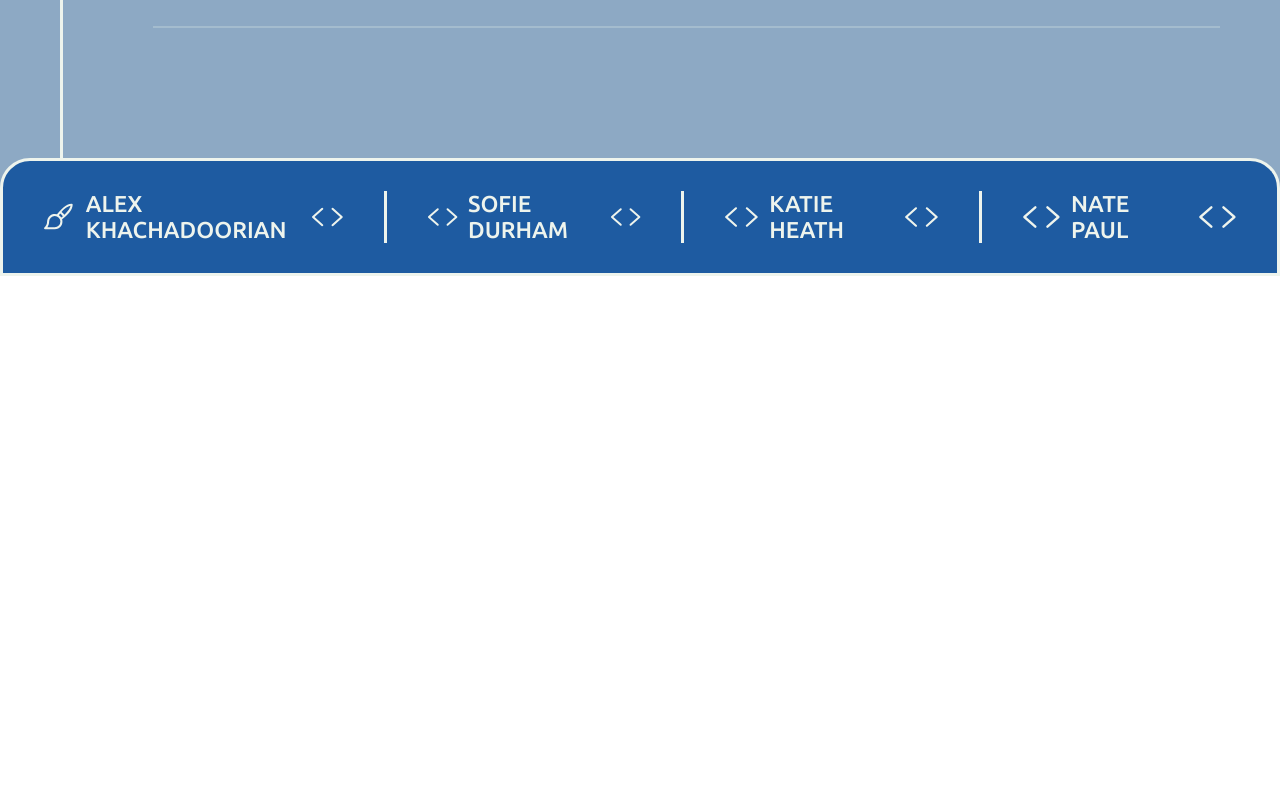
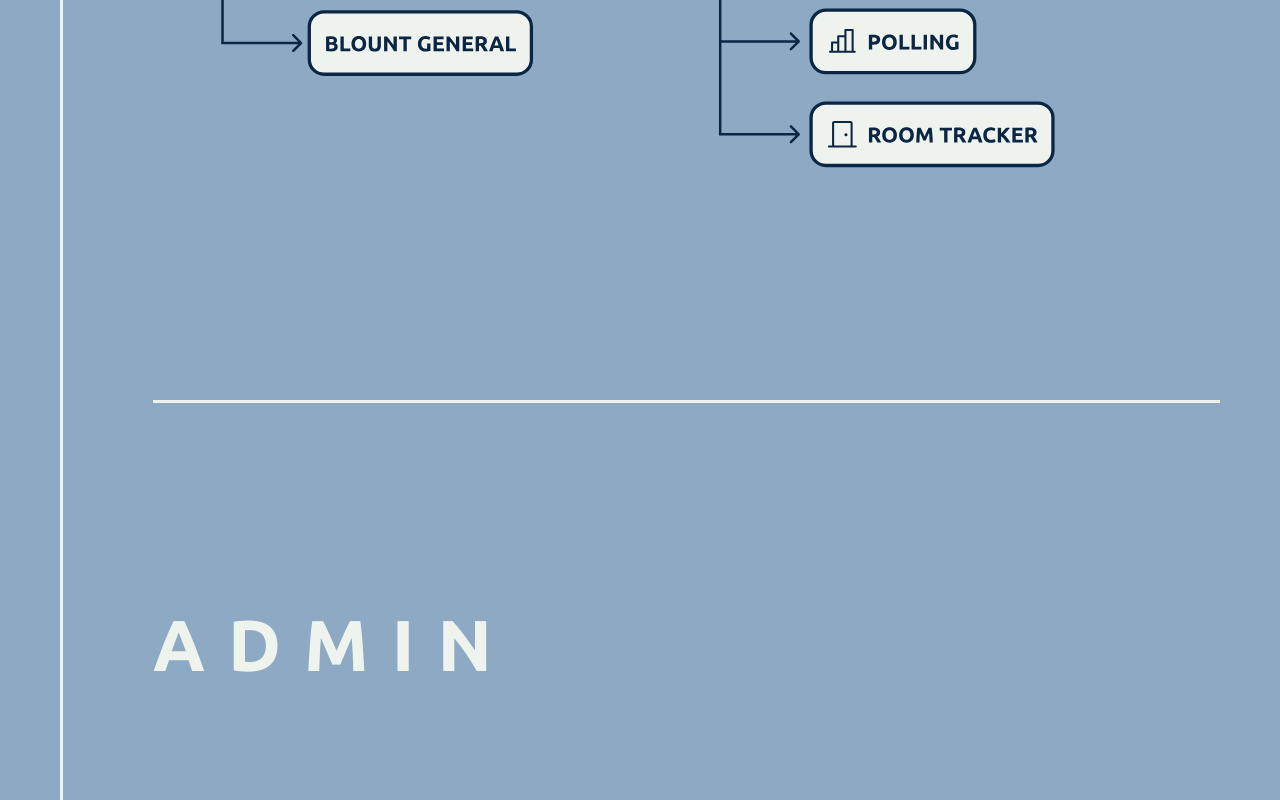
Before and after one commit to akhachadoorian/Blount-Web-App-Overview, a React (Create React App) app: page /Blount-Web-App-Overview/site-map in a window 1280 px wide. Shown: the part 1861-2661 px from the top of the page. Before the commit the page ends 2137 px from the top, so only its background shows below. Built offline with nearby package versions, Linux system fonts and the light colour scheme.

Commit message:
Update sitemap.js

```diff
--- a/src/pages/sitemap.js
+++ b/src/pages/sitemap.js
@@ -1,11 +1,31 @@
 import React from "react";
 import { collectionTable, globalTable } from "./info/tableInfo";
 import Tables from "../components/Tables";
+import SpacerLine from "../components/SpacerLine";
+
+import userLoginSiteMap from "../images/UserLoginSiteMap.svg"
+import dashboardSiteMap from "../images/DashboardSiteMap.svg"
 
 function SiteMap() {
 
     return (
         <div className="site-map">
+            <section id="users">
+                <div className="horizontal-line"></div>
+                <div className="content">
+                    <h1>Site Map</h1>
+                    <h2>Users</h2>
+                    <p> When at the login screen, users are faced with the two possiblities demonstated by the site map below.</p>
+                   <img src={userLoginSiteMap} alt="User Login Site Map"/>
+                   <p>When at the dashboard, users are able to access a navigational menu with the following paths:</p>
+                     <img src={dashboardSiteMap} alt="Dashboard Site Map"/>
+
+                </div>
+            </section>
+            <SpacerLine
+                backgroundColor={"var(--lightBlue)"}
+                spacerColor={"var(--offWhite)"}
+                            />
             <section id="admin">
                 <div className="horizontal-line"></div>
                 <div className="content">
```
